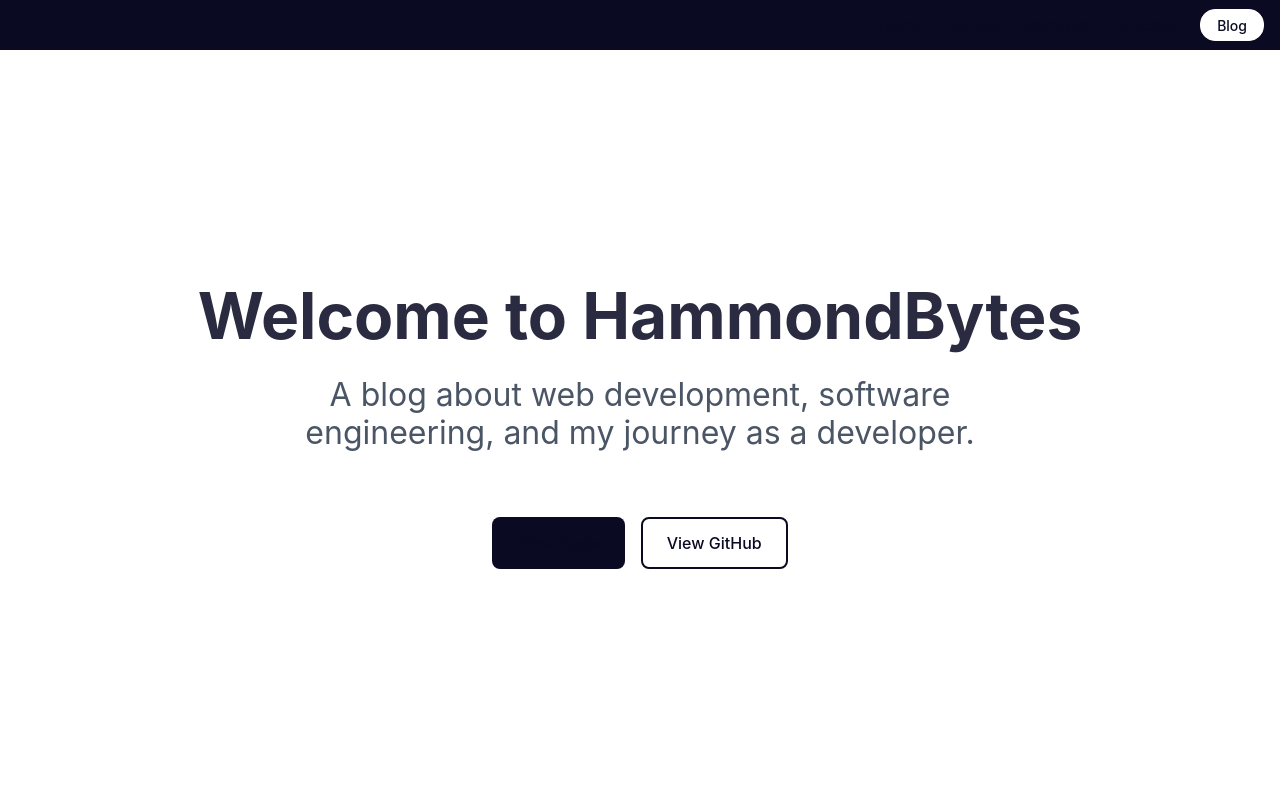
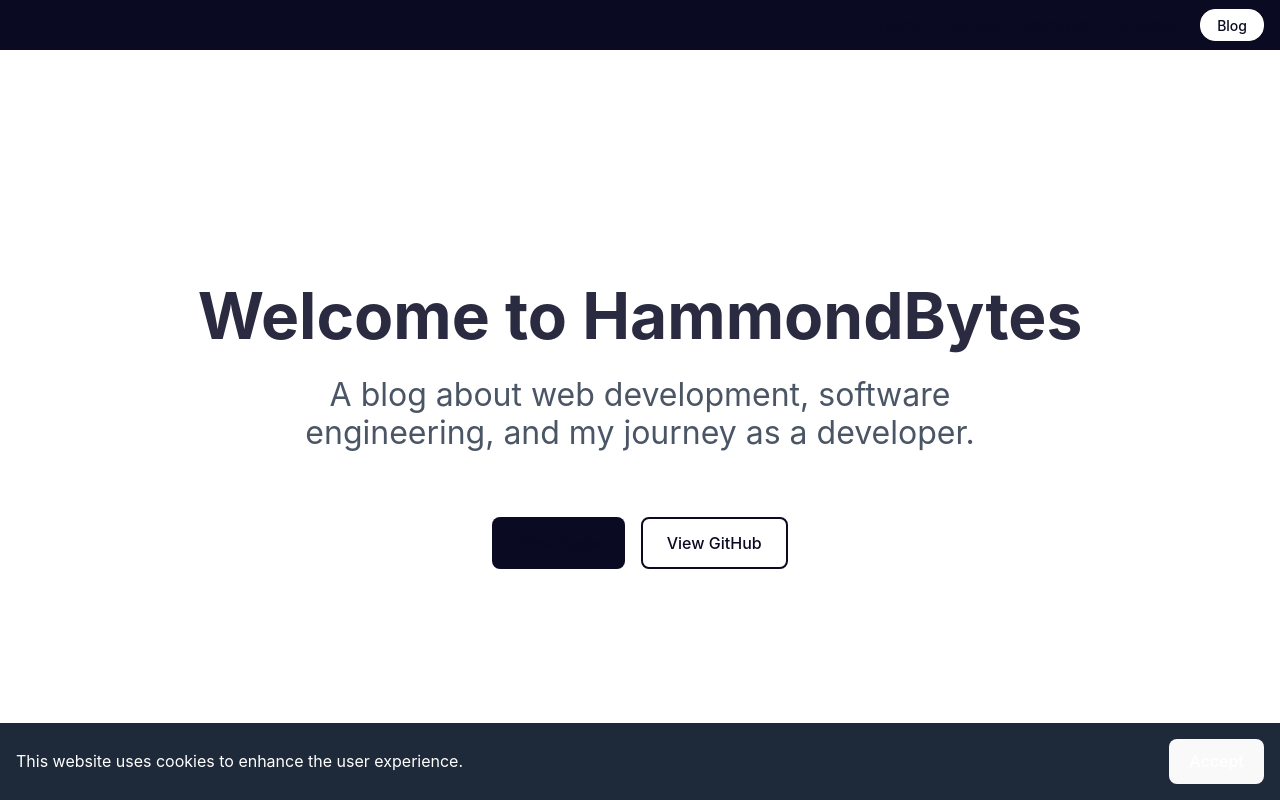
Before and after one commit to Pythonidaer/HammondBytes, a React (Vite) app in the folder frontend/: page / in a window 1280 px wide. Built offline with nearby package versions, Linux system fonts and the light colour scheme; no server answers.

Commit message:
attempting to improve Best Practices for cookies

```diff
--- a/frontend/src/App.jsx
+++ b/frontend/src/App.jsx
@@ -20,6 +20,21 @@ function App() {
               <Route path="/posts/:id" element={<PostDetail />} />
             </Routes>
           </main>
+          <div
+            className="fixed bottom-0 left-0 right-0 bg-gray-800 text-white p-4 flex justify-between items-center"
+            id="cookie-consent"
+          >
+            <p>This website uses cookies to enhance the user experience.</p>
+            <button
+              onClick={() => {
+                document.cookie = "cookieConsent=accepted;max-age=31536000;path=/";
+                document.getElementById('cookie-consent').style.display = 'none';
+              }}
+              className="bg-blue-500 hover:bg-blue-700 text-white font-bold py-2 px-4 rounded"
+            >
+              Accept
+            </button>
+          </div>
         </div>
       </Router>
     </QueryClientProvider>
--- a/frontend/src/components/PostDetail.jsx
+++ b/frontend/src/components/PostDetail.jsx
@@ -8,7 +8,7 @@ const API_URL = import.meta.env.VITE_API_URL || 'http://localhost:1337';
 const DETAIL_WIDTH = 1200;
 const DETAIL_HEIGHT = 800; // 3:2 aspect ratio
 
-const getOptimizedImageUrl = (url) => {
+const getOptimizedImageUrl = (url, width = DETAIL_WIDTH) => {
   if (!url) return '';
   if (url.startsWith('/')) {
     return `${API_URL}${url}`;
@@ -16,9 +16,17 @@ const getOptimizedImageUrl = (url) => {
   if (url.includes('cloudinary.com')) {
     const baseUrl = url.split('/upload/')[0];
     const imagePath = url.split('/upload/')[1];
-    return `${baseUrl}/upload/c_fill,w_${DETAIL_WIDTH},h_${DETAIL_HEIGHT},q_auto,f_auto/${imagePath}`;
+    return `${baseUrl}/upload/c_fill,w_${width},h_${Math.floor(width * 2/3)},q_auto,f_auto/${imagePath}`;
   }
   return url;
+};
+
+const getImageSrcSet = (url) => {
+  if (!url || !url.includes('cloudinary.com')) return '';
+  const widths = [400, 800, 1200, 1600];
+  return widths
+    .map(w => `${getOptimizedImageUrl(url, w)} ${w}w`)
+    .join(', ');
 };
 
 export default function PostDetail() {
@@ -99,12 +107,15 @@ export default function PostDetail() {
         {postData.CoverImage?.url && (
           <img
             src={getOptimizedImageUrl(postData.CoverImage.url)}
+            srcSet={getImageSrcSet(postData.CoverImage.url)}
+            sizes="(max-width: 768px) 100vw, 1200px"
             alt={postData.Title || 'Blog post cover image'}
-            width={DETAIL_WIDTH}
-            height={DETAIL_HEIGHT}
-            className="w-full aspect-[3/2] object-cover bg-gray-100 rounded-lg mb-8"
             loading="lazy"
-            decoding="async"
+            className="w-full h-auto rounded-lg shadow-lg"
+            onError={(e) => {
+              e.target.onerror = null;
+              e.target.src = '/placeholder-image.jpg';
+            }}
           />
         )}
 
```
